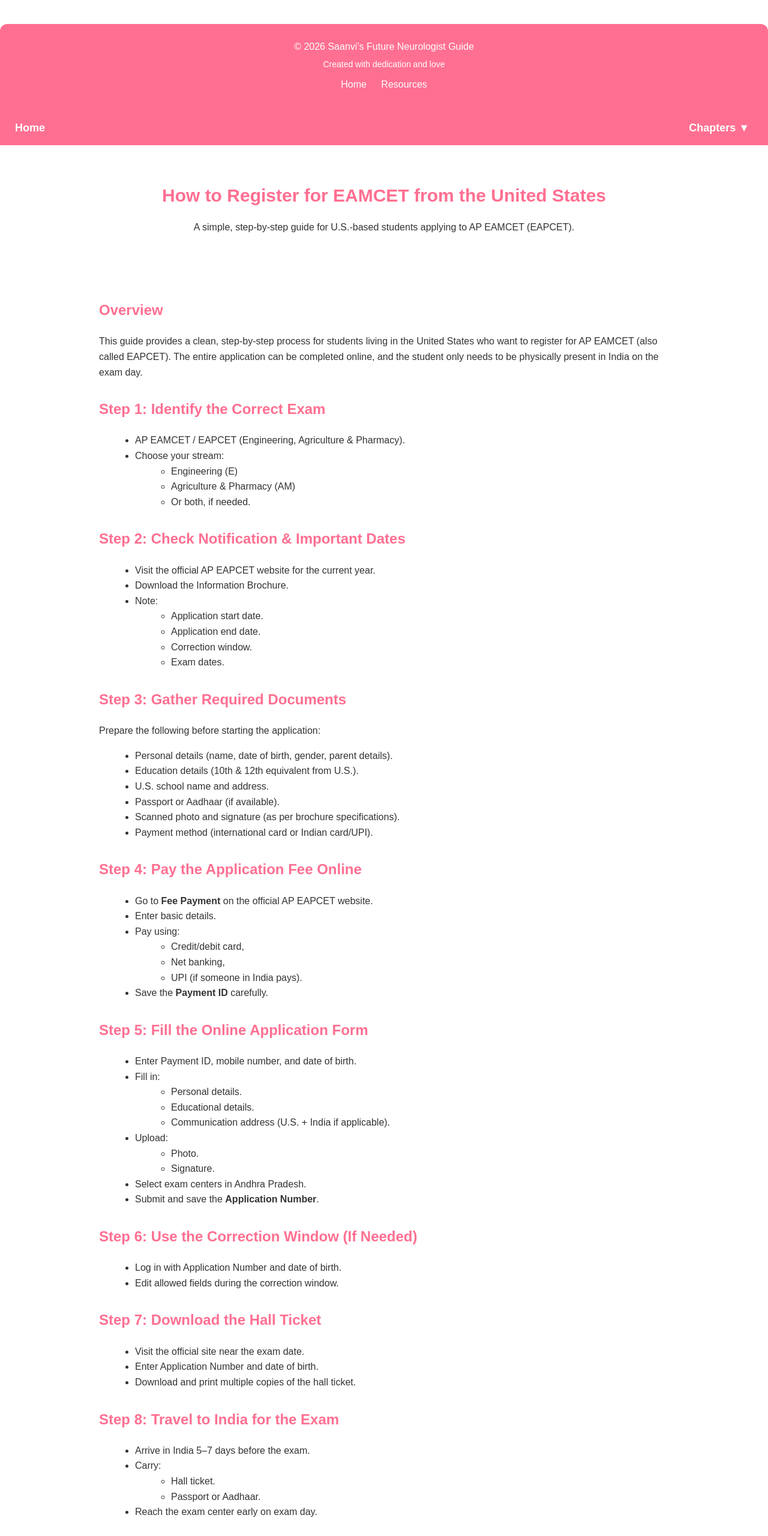
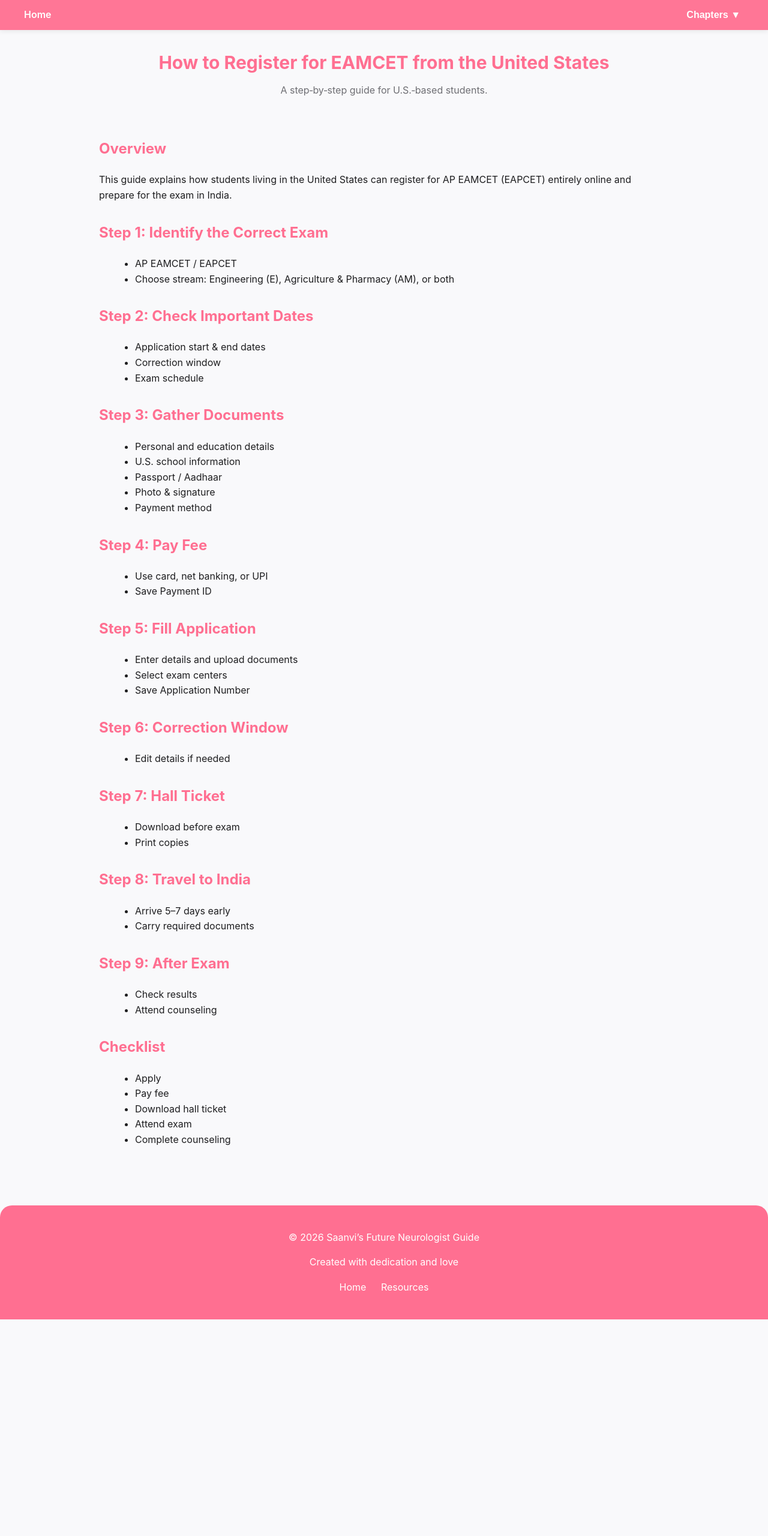
Before and after one commit to VSM754/neurology-guide, a plain HTML site: page eamcet-registration.html in a window 1280 px wide. Shown: the top 2560 px of the page at 60% size. After the commit the page ends 2199 px from the top, so only its background shows below. Drawn offline with Linux system fonts and the light colour scheme.

Commit message:
Update eamcet-registration.html

```diff
--- a/eamcet-registration.html
+++ b/eamcet-registration.html
@@ -8,40 +8,46 @@
 <style>
 body {
     margin: 0;
-            font-family: Arial, sans-serif;
-            background: #ffffff;
-            color: #333;
+    font-family: -apple-system, BlinkMacSystemFont, "Segoe UI", Arial;
+    background: #f9f9fb;
+    color: #1d1d1f;
     line-height: 1.6;
 }
 
+/* ✅ STICKY NAVBAR */
 nav {
-            background: #ff6f91;
-            padding: 15px 25px;
+    position: sticky;
+    top: 0;
+    z-index: 1000;
+    background: rgba(255, 111, 145, 0.95);
+    backdrop-filter: blur(10px);
+    padding: 12px 40px;
     display: flex;
     justify-content: space-between;
     align-items: center;
     color: white;
-            font-size: 18px;
+    font-size: 16px;
+    box-shadow: 0 2px 8px rgba(0,0,0,0.08);
 }
 
 nav a {
     color: white;
     text-decoration: none;
-            font-weight: bold;
+    font-weight: 600;
 }
 
+/* DROPDOWN */
 .dropdown {
     position: relative;
-            display: inline-block;
 }
 
 .dropbtn {
     background: none;
     border: none;
     color: white;
-            font-size: 18px;
+    font-size: 16px;
     cursor: pointer;
-            font-weight: bold;
+    font-weight: 600;
 }
 
 .dropdown-content {
@@ -49,36 +55,48 @@
     position: absolute;
     right: 0;
     background: white;
+    border-radius: 10px;
     min-width: 240px;
-            box-shadow: 0px 4px 10px rgba(0,0,0,0.2);
-            z-index: 10;
+    box-shadow: 0 10px 25px rgba(0,0,0,0.15);
+    overflow: hidden;
 }
 
 .dropdown-content a {
     color: #ff6f91;
-            padding: 12px 16px;
-            text-decoration: none;
+    padding: 12px 18px;
     display: block;
-            font-weight: bold;
 }
 
 .dropdown-content a:hover {
-            background: #ffe3ea;
+    background: #fff0f4;
 }
 
 .dropdown:hover .dropdown-content {
     display: block;
 }
 
+/* HEADER */
 header {
     text-align: center;
-            padding: 40px 20px;
+    padding: 30px 20px 10px;
 }
 
 header h1 {
     color: #ff6f91;
     font-size: 30px;
-            margin-bottom: 10px;
+    margin: 0;
+}
+
+header p {
+    color: #6e6e73;
+    margin-top: 10px;
+}
+
+/* CONTENT */
+.content {
+    max-width: 950px;
+    margin: auto;
+    padding: 10px 20px 40px;
 }
 
 h2 {
@@ -91,37 +109,40 @@
     margin-top: 20px;
 }
 
-        .content {
-            padding: 20px 40px;
-            max-width: 950px;
-            margin: auto;
-        }
-
 ul, ol {
     margin-left: 20px;
 }
 
+/* ✅ FOOTER */
+footer {
+    background: #ff6f91;
+    color: white;
+    padding: 25px;
+    text-align: center;
+    margin-top: 40px;
+    border-radius: 20px 20px 0 0;
+}
+
+footer a {
+    color: white;
+    text-decoration: none;
+    margin: 0 10px;
+}
+
+/* MOBILE */
 @media (max-width: 600px) {
-            .content {
-                padding: 20px;
+    nav {
+        padding: 12px 20px;
     }
 }
 </style>
 
 <link rel="manifest" href="manifest.json">
 </head>
-<footer style="background:#ff6f91; color:white; padding:20px; text-align:center; margin-top:40px; border-radius:12px 12px 0 0;">
-    <p style="margin:5px 0; font-size:16px;">© 2026 Saanvi’s Future Neurologist Guide</p>
-    <p style="margin:5px 0; font-size:14px;">Created with dedication and love</p>
-    <p style="margin:10px 0;">
-        <a href="index.html" style="color:white; text-decoration:none; margin:0 10px;">Home</a>
-        <a href="resources.html" style="color:white; text-decoration:none; margin:0 10px;">Resources</a>
 
-    </p>
-</footer>
 <body>
 
-    <!-- NAVIGATION -->
+<!-- NAV -->
 <nav>
     <a href="index.html">Home</a>
 
@@ -129,15 +150,15 @@
         <button class="dropbtn">Chapters ▼</button>
         <div class="dropdown-content">
             <a href="high-school.html">High School Plan</a>
-                <a href="timeline.html">Timeline: 8th Grade → Neurologist</a>
+            <a href="timeline.html">Timeline</a>
             <a href="immigration-comparison.html">Green Card vs No Green Card</a>
-                <a href="immigration-education.html">Immigration Impact on Education</a>
-                <a href="eamcet-registration.html">EAMCET Registration</a>
-                <a href="neet-registration.html">NEET Registration</a>
+            <a href="immigration-education.html">Education Impact</a>
+            <a href="eamcet-registration.html">EAMCET</a>
+            <a href="neet-registration.html">NEET</a>
             <a href="eamcet-vs-neet.html">EAMCET vs NEET</a>
-                <a href="us-premed-vs-mbbs.html">U.S. Pre‑Med vs India MBBS</a>
-                <a href="mbbs-to-usa-neurology.html">MBBS → Neurologist in USA</a>
-                <a href="resources.html">Student Resources</a>
+            <a href="us-premed-vs-mbbs.html">U.S. vs MBBS</a>
+            <a href="mbbs-to-usa-neurology.html">MBBS → USA</a>
+            <a href="resources.html">Resources</a>
         </div>
     </div>
 </nav>
@@ -145,7 +166,7 @@
 <!-- HEADER -->
 <header>
     <h1>How to Register for EAMCET from the United States</h1>
-        <p>A simple, step‑by‑step guide for U.S.‑based students applying to AP EAMCET (EAPCET).</p>
+    <p>A step‑by‑step guide for U.S.‑based students.</p>
 </header>
 
 <!-- CONTENT -->
@@ -153,129 +174,89 @@
 
 <h2>Overview</h2>
 <p>
-            This guide provides a clean, step‑by‑step process for students living in the United States who want to register
-            for AP EAMCET (also called EAPCET). The entire application can be completed online, and the student only needs
-            to be physically present in India on the exam day.
+This guide explains how students living in the United States can register for AP EAMCET (EAPCET) entirely online and prepare for the exam in India.
 </p>
 
 <h2>Step 1: Identify the Correct Exam</h2>
 <ul>
-            <li>AP EAMCET / EAPCET (Engineering, Agriculture &amp; Pharmacy).</li>
-            <li>Choose your stream:
-                <ul>
-                    <li>Engineering (E)</li>
-                    <li>Agriculture &amp; Pharmacy (AM)</li>
-                    <li>Or both, if needed.</li>
-                </ul>
-            </li>
+<li>AP EAMCET / EAPCET</li>
+<li>Choose stream: Engineering (E), Agriculture & Pharmacy (AM), or both</li>
 </ul>
 
-        <h2>Step 2: Check Notification &amp; Important Dates</h2>
+<h2>Step 2: Check Important Dates</h2>
 <ul>
-            <li>Visit the official AP EAPCET website for the current year.</li>
-            <li>Download the Information Brochure.</li>
-            <li>Note:
-                <ul>
-                    <li>Application start date.</li>
-                    <li>Application end date.</li>
-                    <li>Correction window.</li>
-                    <li>Exam dates.</li>
-                </ul>
-            </li>
+<li>Application start & end dates</li>
+<li>Correction window</li>
+<li>Exam schedule</li>
 </ul>
 
-        <h2>Step 3: Gather Required Documents</h2>
-        <p>Prepare the following before starting the application:</p>
+<h2>Step 3: Gather Documents</h2>
 <ul>
-            <li>Personal details (name, date of birth, gender, parent details).</li>
-            <li>Education details (10th &amp; 12th equivalent from U.S.).</li>
-            <li>U.S. school name and address.</li>
-            <li>Passport or Aadhaar (if available).</li>
-            <li>Scanned photo and signature (as per brochure specifications).</li>
-            <li>Payment method (international card or Indian card/UPI).</li>
+<li>Personal and education details</li>
+<li>U.S. school information</li>
+<li>Passport / Aadhaar</li>
+<li>Photo & signature</li>
+<li>Payment method</li>
 </ul>
 
-        <h2>Step 4: Pay the Application Fee Online</h2>
+<h2>Step 4: Pay Fee</h2>
 <ul>
-            <li>Go to <strong>Fee Payment</strong> on the official AP EAPCET website.</li>
-            <li>Enter basic details.</li>
-            <li>Pay using:
-                <ul>
-                    <li>Credit/debit card,</li>
-                    <li>Net banking,</li>
-                    <li>UPI (if someone in India pays).</li>
-                </ul>
-            </li>
-            <li>Save the <strong>Payment ID</strong> carefully.</li>
+<li>Use card, net banking, or UPI</li>
+<li>Save Payment ID</li>
 </ul>
 
-        <h2>Step 5: Fill the Online Application Form</h2>
+<h2>Step 5: Fill Application</h2>
 <ul>
-            <li>Enter Payment ID, mobile number, and date of birth.</li>
-            <li>Fill in:
-                <ul>
-                    <li>Personal details.</li>
-                    <li>Educational details.</li>
-                    <li>Communication address (U.S. + India if applicable).</li>
-                </ul>
-            </li>
-            <li>Upload:
-                <ul>
-                    <li>Photo.</li>
-                    <li>Signature.</li>
-                </ul>
-            </li>
-            <li>Select exam centers in Andhra Pradesh.</li>
-            <li>Submit and save the <strong>Application Number</strong>.</li>
+<li>Enter details and upload documents</li>
+<li>Select exam centers</li>
+<li>Save Application Number</li>
 </ul>
 
-        <h2>Step 6: Use the Correction Window (If Needed)</h2>
+<h2>Step 6: Correction Window</h2>
 <ul>
-            <li>Log in with Application Number and date of birth.</li>
-            <li>Edit allowed fields during the correction window.</li>
+<li>Edit details if needed</li>
 </ul>
 
-        <h2>Step 7: Download the Hall Ticket</h2>
+<h2>Step 7: Hall Ticket</h2>
 <ul>
-            <li>Visit the official site near the exam date.</li>
-            <li>Enter Application Number and date of birth.</li>
-            <li>Download and print multiple copies of the hall ticket.</li>
+<li>Download before exam</li>
+<li>Print copies</li>
 </ul>
 
-        <h2>Step 8: Travel to India for the Exam</h2>
+<h2>Step 8: Travel to India</h2>
 <ul>
-            <li>Arrive in India 5–7 days before the exam.</li>
-            <li>Carry:
-                <ul>
-                    <li>Hall ticket.</li>
-                    <li>Passport or Aadhaar.</li>
-                </ul>
-            </li>
-            <li>Reach the exam center early on exam day.</li>
+<li>Arrive 5–7 days early</li>
+<li>Carry required documents</li>
 </ul>
 
-        <h2>Step 9: After the Exam</h2>
+<h2>Step 9: After Exam</h2>
 <ul>
-            <li>Check results online on the official website.</li>
-            <li>Download the Rank Card.</li>
-            <li>Register for counseling when announced.</li>
-            <li>Upload certificates and complete verification as required.</li>
+<li>Check results</li>
+<li>Attend counseling</li>
 </ul>
 
-        <h2>Summary Checklist</h2>
+<h2>Checklist</h2>
 <ul>
-            <li>Check dates.</li>
-            <li>Gather documents.</li>
-            <li>Pay fee.</li>
-            <li>Submit application.</li>
-            <li>Download hall ticket.</li>
-            <li>Travel to India.</li>
-            <li>Write exam.</li>
-            <li>Attend counseling.</li>
+<li>Apply</li>
+<li>Pay fee</li>
+<li>Download hall ticket</li>
+<li>Attend exam</li>
+<li>Complete counseling</li>
 </ul>
 
 </div>
 
+<!-- FOOTER -->
+<footer>
+<p>© 2026 Saanvi’s Future Neurologist Guide</p>
+<p>Created with dedication and love</p>
+<p>
+    <a href="index.html">Home</a>
+    <a href="resources.html">Resources</a>
+</p>
+</footer>
+
+<!-- SERVICE WORKER -->
 <script>
 if ("serviceWorker" in navigator) {
     navigator.serviceWorker.register("service-worker.js");
```
Lines whose indentation alone changed are shown as unchanged.
